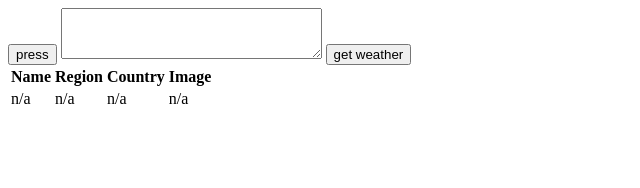
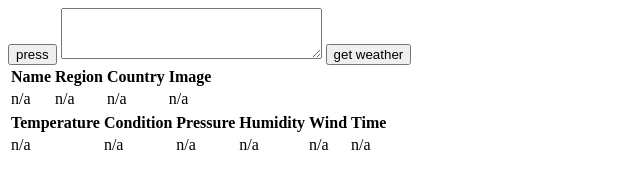
Before and after one commit to keanuplayz/Weather-PWA, a website with bundled scripts: page index.html in a window 1280 px wide. Shown: the whole page, without its empty margins (0-640 px from the left). Built offline with nearby package versions, Linux system fonts and the light colour scheme.

Commit message:
Added weather info table.

```diff
--- a/index.html
+++ b/index.html
@@ -71,6 +71,20 @@
                     region.innerHTML = data.location.region;
                     country.innerHTML = data.location.country;
 
+                    // Weather data
+                    let temperature = document.getElementById("temperature");
+                    let condition = document.getElementById("condition");
+                    let pressure = document.getElementById("pressure");
+                    let humidity = document.getElementById("humidity");
+                    let wind = document.getElementById("wind");
+                    let time = document.getElementById("time");
+                    temperature.innerHTML = data.current.temp_c;
+                    condition.innerHTML = data.current.condition.text;
+                    pressure.innerHTML = data.current.pressure_mb + " mBar";
+                    humidity.innerHTML = data.current.humidity + "%";
+                    wind.innerHTML = data.current.wind_kph + " km/h";
+                    time.innerHTML = data.location.localtime;
+
                     // Misc
                     document.getElementById("image").innerHTML = "<img id=\"weatherImage\">"
                     let image = document.getElementById("weatherImage");
@@ -113,6 +127,26 @@
             </tr>
         </table>
     </div>
+    <div id="weatherInfo">
+        <table>
+            <tr>
+                <th>Temperature</th>
+                <th>Condition</th>
+                <th>Pressure</th>
+                <th>Humidity</th>
+                <th>Wind</th>
+                <th>Time</th>
+            </tr>
+            <tr>
+                <td id="temperature">n/a</td>
+                <td id="condition">n/a</td>
+                <td id="pressure">n/a</td>
+                <td id="humidity">n/a</td>
+                <td id="wind">n/a</td>
+                <td id="time">n/a</td>
+            </tr>
+        </table>
+    </div>
 </body>
 
 </html>
--- a/lib/css/style.css
+++ b/lib/css/style.css
@@ -14,8 +14,15 @@ body {
     margin: auto;
     position: fixed;
     left: 10px;
-    top: 120px;
+    top: 210px;
     bottom: 0;
+}
+
+#weatherInfo {
+    margin: auto;
+    position: fixed;
+    left: 10px;
+    top: 100px;
 }
 
 table {
```
